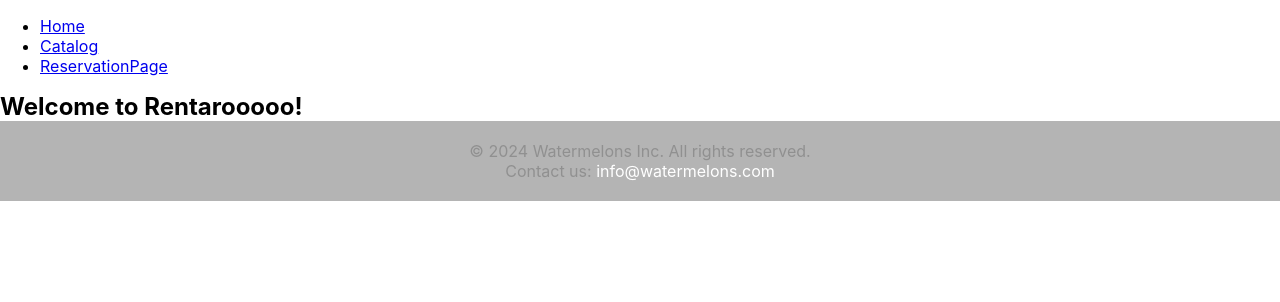
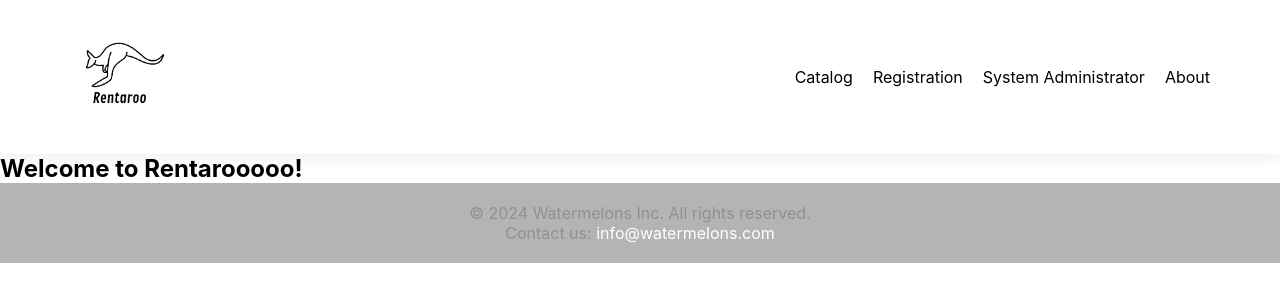
Before and after one commit to samjamhen/Watermelons-soen341projectW2024, a React (Create React App) app in the folder rentaroo/: page / in a window 1280 px wide. Shown: the top 302 px of the page. Built offline with nearby package versions, Linux system fonts and the light colour scheme.

Commit message:
Frontend Updates

```diff
--- a/rentaroo/src/App.js
+++ b/rentaroo/src/App.js
@@ -18,7 +18,6 @@ function App() {
       <div className="App">
 
         <header className="App-header">
-
         </header>
 
         <Routes>
--- a/rentaroo/src/components/Header.jsx
+++ b/rentaroo/src/components/Header.jsx
@@ -1,14 +1,46 @@
 import React from 'react';
-import Nav from  './Nav';
+import "../styles/Header.css";
+import {Link} from "react-router-dom";
+import logo from './logo.png'
+import '../styles/Header.css';
 
 const Header = () => {
   return (
-    <header>
+    <div className="navBar">
+    <nav className="sticky">
+      <div className="logo">
+        <Link to="/" id="link">
+        <img src={logo} alt='Rentaroo Logo'/>
+        </Link>
+      </div>
+      <div>
+        <ul id="navbar">
+          <li>
+            <Link to="/Catalog" id="link">
+              Catalog
+            </Link>
+          </li>
+          <li>
+            <Link to="/Registration" id="link">
+              Registration
+            </Link>
+          </li>
+          <li>
+            <Link to="/Admin" id="link">
+              System Administrator
+            </Link>
+          </li>
 
+          <li>
+                <Link to="/about" id="link">
+                  About
+                </Link>
+          </li>
 
-      <Nav></Nav>
-      {/* Add navigation links or other header content, logo, nav bar maybe */}
-    </header>
+        </ul>
+      </div>
+    </nav>
+  </div>
   );
 };
 
--- a/rentaroo/src/components/Nav.jsx
+++ b/rentaroo/src/components/Nav.jsx
@@ -1,7 +1,7 @@
 import React from 'react';
 import { Link } from 'react-router-dom';
 
-function Nav() {
+const Nav = () => {
   return (
     <nav>
       <ul>
--- /dev/null
+++ b/rentaroo/src/styles/Header.css
@@ -0,0 +1,45 @@
+/* Header Styles */
+nav {
+    display: flex;
+    align-items: center;
+    justify-content: space-between;
+    background: #ffffff;
+    padding: 0px 50px;
+    box-shadow: 0 5px 15px rgba(0, 0, 0, 0.06);
+
+  }
+
+  .sticky {
+    position: sticky;
+    top: 0;
+    background-color: #ffffff;
+    padding: 0px 50px;
+    box-shadow: 0 5px 15px rgba(0, 0, 0, 0.06);
+    z-index: 100;
+  }
+
+  .logo img {
+    width: 150px; /* Adjust height as needed */
+    padding: 0;
+  }
+
+  #navbar {
+    list-style-type: none;
+    margin-left: 100px;
+
+  }
+
+  #navbar li {
+    display: inline;
+    margin-right: 20px;
+  }
+
+
+  #navbar a {
+    color: rgb(0, 0, 0);
+    text-decoration: none;
+  }
+
+  #navbar a:hover {
+    color: lightgray;
+  }
```
Also changed, not shown: rentaroo/src/pages/ClientManagement.jsx (added, +20 -0 lines), rentaroo/src/pages/ReservationManagement.jsx (added, +20 -0 lines), rentaroo/src/pages/VehicleManagement.jsx (added, +20 -0 lines).
